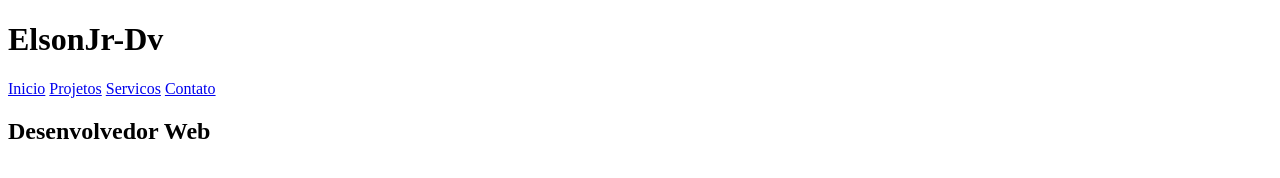
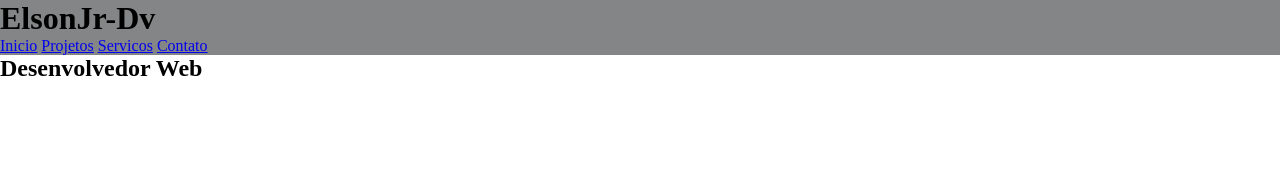
Before and after one commit to ElsonJuniorDev/ElsonJuniorDev.github.io, a plain HTML site: page index.html in a window 1280 px wide. Drawn offline with Linux system fonts and the light colour scheme.

Commit message:
adcionado arquivo css

```diff
--- /dev/null
+++ b/asses/style.css
@@ -0,0 +1,22 @@
+*{
+    margin: 0;
+    padding: 0;
+    box-sizing: border-box;
+}
+
+/*Variaveis de cores*/
+:root {
+    --cinza:#848586;
+    --dackcinza:#323031;
+    --vermelho:#FF3C38;
+    --branco:#FEFCFD;
+    --preto:#090C02;
+
+}
+/*Cabecario*/
+
+.cabecario{
+    background-color: var(--cinza);
+    width: 100%;
+
+}
--- a/index.html
+++ b/index.html
@@ -4,6 +4,7 @@
     <meta charset="UTF-8">
     <meta http-equiv="X-UA-Compatible" content="IE=edge">
     <meta name="viewport" content="width=device-width, initial-scale=1.0">
+    <link rel="stylesheet" href="asses/style.css">
     <title>Elson</title>
 </head>
 <body>
```
